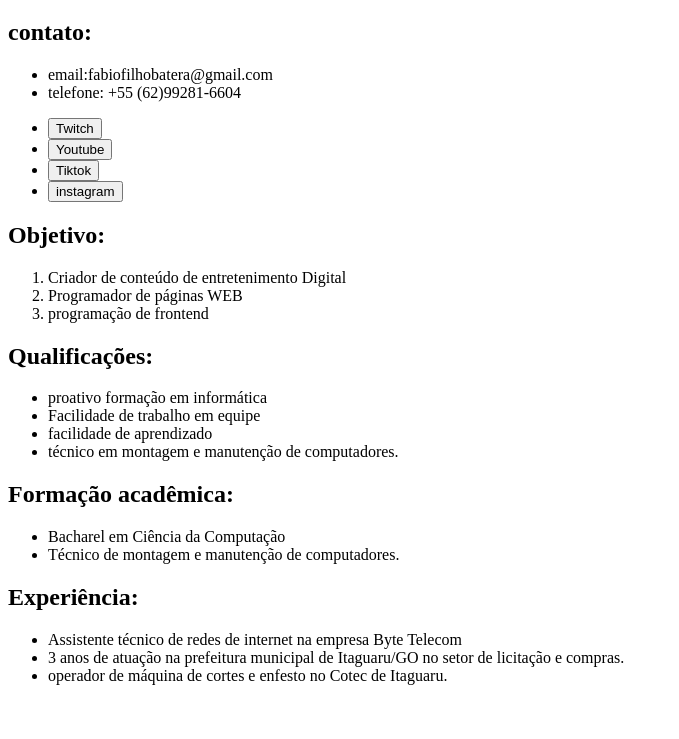
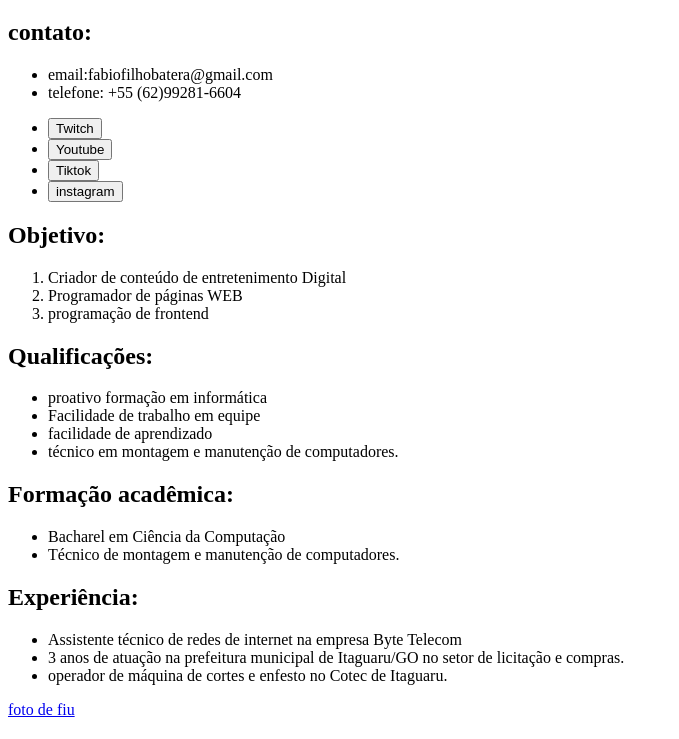
Before and after one commit to fabioofilhoo/curriculo, a plain HTML site: page index.html in a window 1280 px wide. Shown: the part 61-800 px from the top of the page, without its empty margins (0-679 px from the left). Drawn offline with Linux system fonts and the light colour scheme.

Commit message:
commit com foto link

```diff
--- a/index.html
+++ b/index.html
@@ -40,6 +40,8 @@
                 no setor de licitação e compras.</li>
                 <li>operador de máquina de cortes e enfesto no Cotec de Itaguaru.</li>
             </ul>
+
+                <a href="fiu.png" target="_blank"> foto de fiu</a>
     </body>
 
 </html>
```
Also changed, not shown: fiu.png (added).
